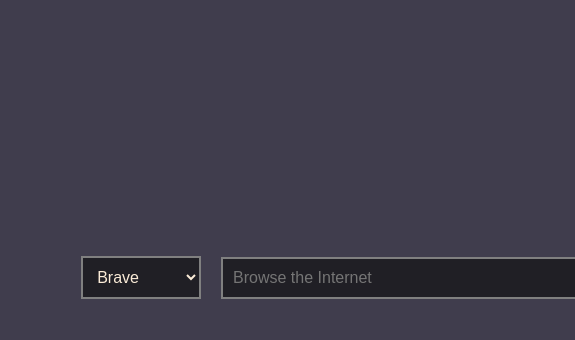
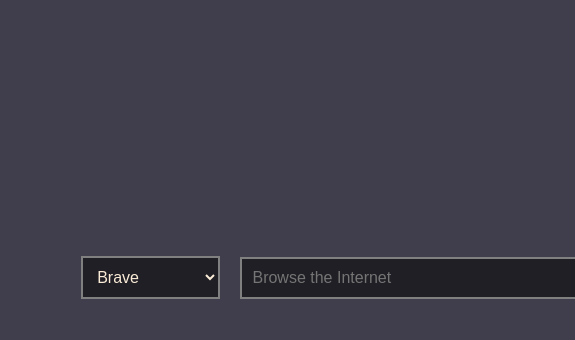
Before and after one commit to SpandanMukherjee/para-search, a plain HTML site: page index.html in a window 1280 px wide. Shown: the full height of the page, 0-575 px from the left. Drawn offline with Linux system fonts and the light colour scheme.

Commit message:
Making sure DuckDuckGo fits in the Select box

```diff
--- a/style.css
+++ b/style.css
@@ -20,11 +20,11 @@ input[type="text"], select {
 }
 
 input[type="text"] {
-    width: 88%;
+    width: 86%;
 }
 
 select {
-    width: 12%;
+    width: 14%;
     cursor: pointer;
 }
 
```
